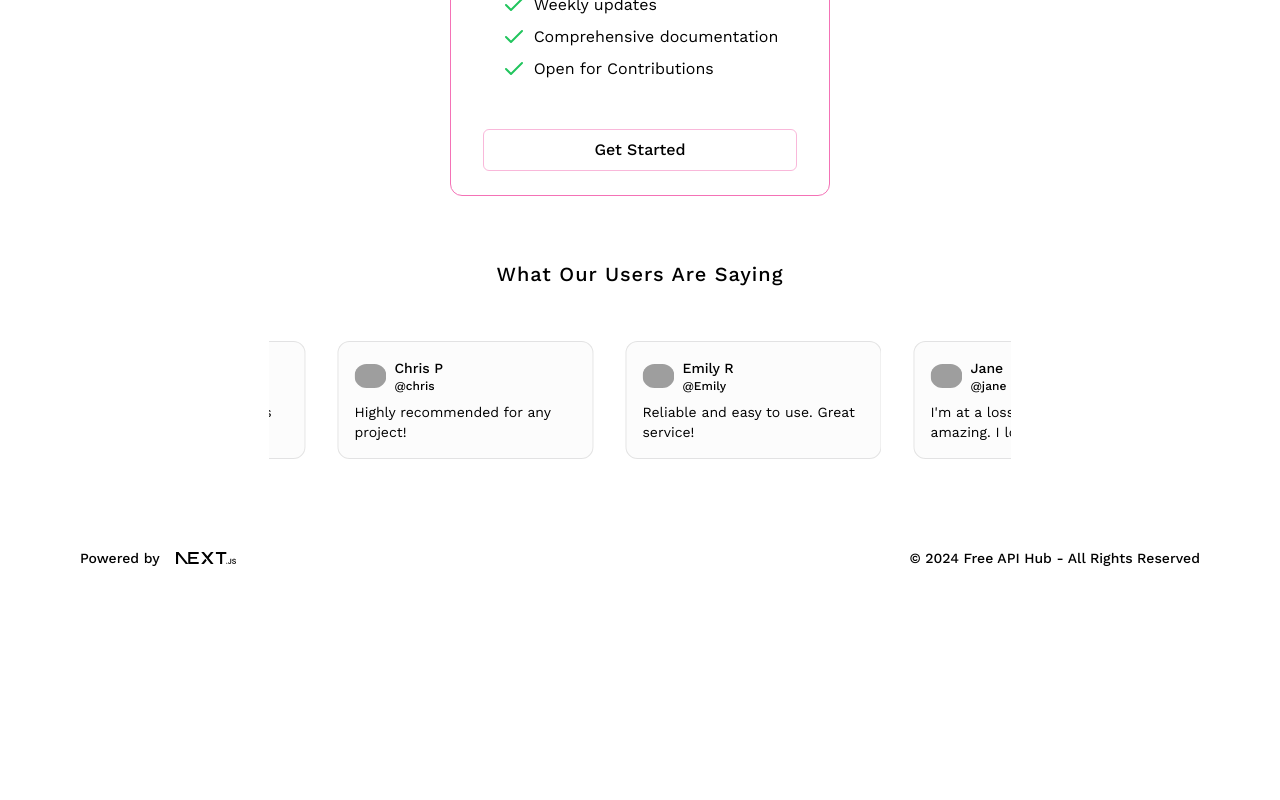
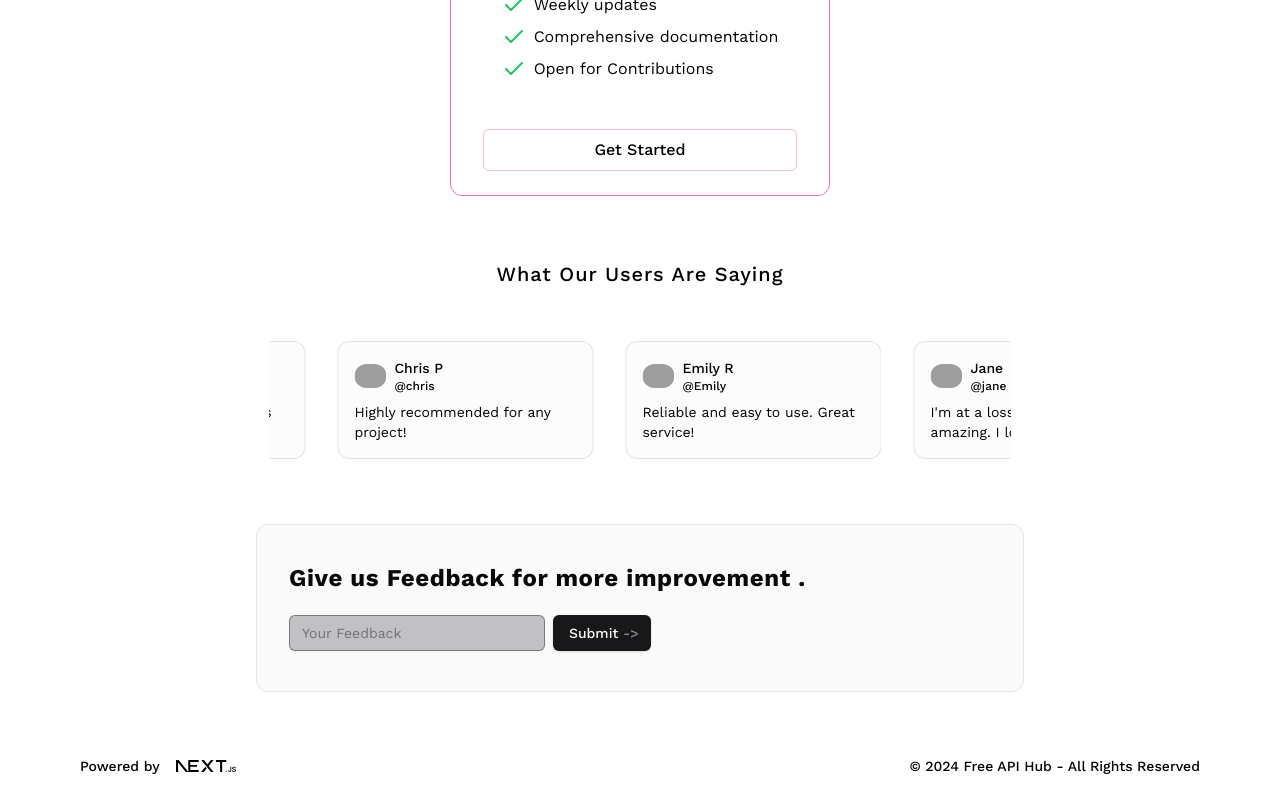
Before and after one commit to rehan-adi/FreeApiHub, a Next.js app in the folder apps/freeapihub-docs/: page / in a window 1280 px wide. Shown: the part 1928-2728 px from the top of the page. Before the commit the page ends 2520 px from the top, so only its background shows below. Built offline with nearby package versions, Linux system fonts and the light colour scheme; grey boxes are pictures that could not be loaded.

Commit message:
Add Feedback form

```diff
--- a/apps/freeapihub-docs/app/page.tsx
+++ b/apps/freeapihub-docs/app/page.tsx
@@ -13,6 +13,7 @@ import {
 } from "lucide-react";
 import Navbar from "@/components/Navbar";
 import Footer from "@/components/Footer";
+import Feedback from "@/components/Feedback";
 import { MarqueeDemo } from "@/components/Marquee";
 
 export default function Home() {
@@ -259,6 +260,8 @@ export default function Home() {
 
       <MarqueeDemo />
 
+       <Feedback />
+
       {/* Footer  */}
       <Footer />
     </div>
--- /dev/null
+++ b/apps/freeapihub-docs/components/Feedback.tsx
@@ -0,0 +1,31 @@
+import { Input } from "./ui/input";
+import { Button } from "./ui/button";
+
+export default function Feedback() {
+  return (
+    <div className="relative overflow-hidden rounded-xl bg-zinc-50 dark:bg-[#1E1C1B] px-4 mb-10 md:w-[60%] w-[90%] py-10 border sm:px-8">
+      <h2 className="mb-6 text-xl/[1.1] font-bold tracking-wide text-foreground md:text-2xl/[1.1]">
+        Give us Feedback for more improvement .
+      </h2>
+      <form className="space-y-4">
+        <div className="space-y-2">
+          <div className="inline-flex gap-2">
+            <Input
+              id="subscribe-form"
+              className="flex-1 border-zinc-600/65 bg-zinc-700/30 text-zinc-100 placeholder:text-zinc-500 md:min-w-64 [&:-webkit-autofill]:bg-zinc-700/30 [&:-webkit-autofill]:[-webkit-text-fill-color:#fff] [&:-webkit-autofill]:[transition:background-color_5000000s_ease-in-out_0s]"
+              placeholder="Your Feedback"
+              type="text"
+              required
+            />
+            <Button type="submit" className="group relative">
+              <span className="group-data-[loading=true]:text-transparent">
+                Submit{" "}
+                <span className="-mr-1 tracking-normal opacity-50">-&gt;</span>
+              </span>
+            </Button>
+          </div>
+        </div>
+      </form>
+    </div>
+  );
+}
--- /dev/null
+++ b/apps/freeapihub-docs/components/ui/input.tsx
@@ -0,0 +1,22 @@
+import * as React from "react"
+
+import { cn } from "@/lib/utils"
+
+const Input = React.forwardRef<HTMLInputElement, React.ComponentProps<"input">>(
+  ({ className, type, ...props }, ref) => {
+    return (
+      <input
+        type={type}
+        className={cn(
+          "flex h-9 w-full rounded-md border border-input bg-transparent px-3 py-1 text-base shadow-sm transition-colors file:border-0 file:bg-transparent file:text-sm file:font-medium file:text-foreground placeholder:text-muted-foreground focus-visible:outline-none focus-visible:ring-1 focus-visible:ring-ring disabled:cursor-not-allowed disabled:opacity-50 md:text-sm",
+          className
+        )}
+        ref={ref}
+        {...props}
+      />
+    )
+  }
+)
+Input.displayName = "Input"
+
+export { Input }
```
